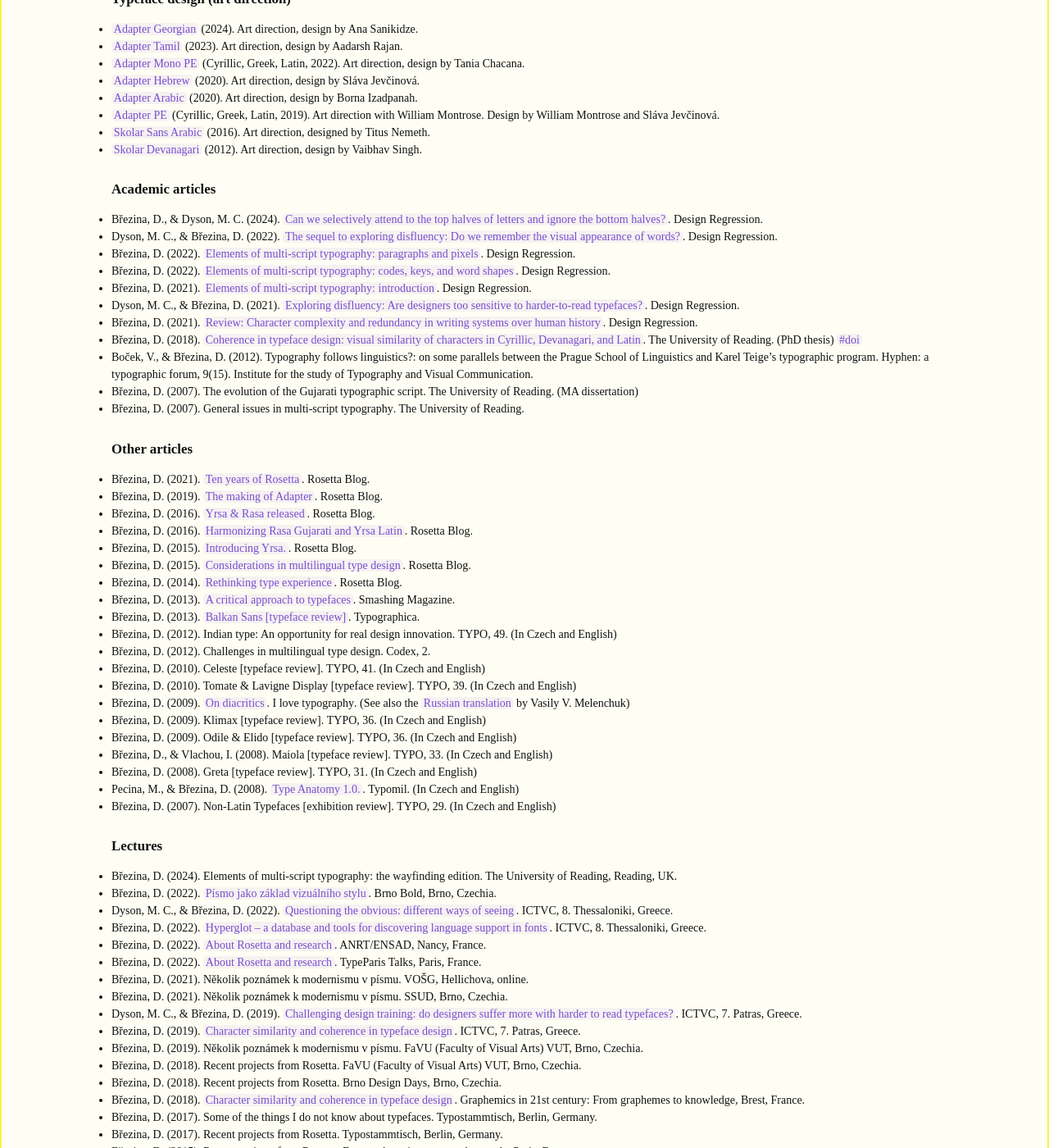
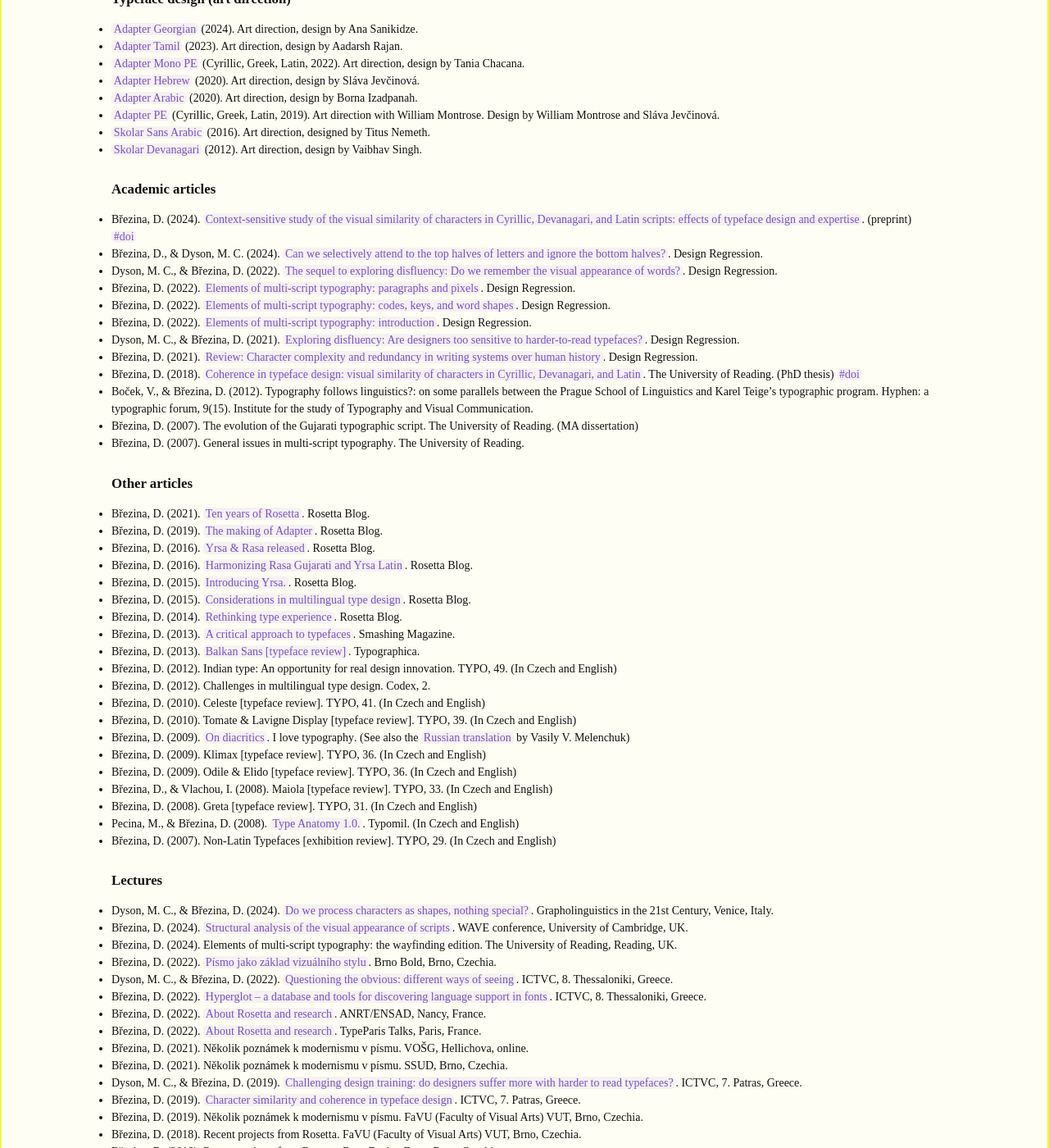
Before and after one commit to MrBrezina/mrbrezina.com, a Jekyll site: the page built from README.md, in a window 1280 px wide and 1400 px high, scrolled down 986 px. Shown: the whole window at 82% size. Built offline with Jekyll 4.4.1, drawn with Linux system fonts in a browser that asks for light colours; some web fonts are replaced; part of the change alters nothing that is shown.

Commit message:
Added new publications

```diff
--- a/_data/data.yaml
+++ b/_data/data.yaml
@@ -3,54 +3,61 @@ categories:
   items:
   - authors:
     - Březina, David
+    title: "Context-sensitive study of the visual similarity of characters in Cyrillic, Devanagari, and Latin scripts: effects of typeface design and expertise"
+    date: 18. 10. 2024
+    note: preprint
+    url: https://doi.org/10.31234/osf.io/cfgdp
+    doi: https://doi.org/10.31234/osf.io/cfgdp
+  - authors:
+    - Březina, David
     - Dyson, Mary C.
     title: "Can we selectively attend to the top halves of letters and ignore the bottom halves?"
     publication: Design Regression
-    date: 2024-01-01
+    date: 17. 1. 2024
     url: https://designregression.com/article/can-we-selectively-attend-to-the-top-halves-of-letters-and-ignore-the-bottom-halves
   - authors:
     - Dyson, Mary C.
     - Březina, David
     title: "The sequel to exploring disfluency: Do we remember the visual appearance of words?"
     publication: Design Regression
-    date: 2022-01-01
+    date: 26. 4. 2022
     url: https://designregression.com/research/the-sequel-to-exploring-disfluency-do-we-remember-the-visual-appearance-of-words
   - authors:
     - Březina, David
     title: "Elements of multi-script typography: paragraphs and pixels"
     publication: Design Regression
-    date: 2022-01-01
+    date: 1. 1. 2022
     url: https://designregression.com/essay/elements-of-multi-script-typography-chapter-3
   - authors:
     - Březina, David
     title: "Elements of multi-script typography: codes, keys, and word shapes"
     publication: Design Regression
-    date: 2022-01-01
+    date: 28. 3. 2022
     url: https://designregression.com/essay/elements-of-multi-script-typography-chapter-2
   - authors:
     - Březina, David
     title: "Elements of multi-script typography: introduction"
     publication: Design Regression
-    date: 2021-01-01
+    date: 21. 3. 2022
     url: https://designregression.com/essay/elements-of-multi-script-typography-introduction
   - authors:
     - Dyson, Mary C.
     - Březina, David
     title: "Exploring disfluency: Are designers too sensitive to harder-to-read typefaces?"
     publication: Design Regression
-    date: 2021-01-01
+    date: 18. 5. 2021
     url: https://designregression.com/research/exploring-disfluency-are-designers-too-sensitive-to-harder-to-read-typefaces
   - authors:
     - Březina, David
     title: "Review: Character complexity and redundancy in writing systems over human history"
     publication: Design Regression
-    date: 2021-01-01
+    date: 18. 5. 2021
     url: https://designregression.com/review/character-complexity-and-redundancy-in-writing-systems-over-human-history
   - authors:
     - Březina, David
     title: "Coherence in typeface design: visual similarity of characters in Cyrillic, Devanagari, and Latin"
     publisher: The University of Reading
-    date: 2018-01-01
+    date: 1. 1. 2018
     note: PhD thesis
     url: https://centaur.reading.ac.uk/85141/
     doi: https://doi.org/10.48683/1926.00085141
@@ -62,18 +69,18 @@ categories:
     volume: 9
     issue: 15
     publisher: Institute for the study of Typography and Visual Communication
-    date: 2012-01-01
+    date: 1. 1. 2012
   - authors:
     - Březina, David
     title: The evolution of the Gujarati typographic script
     publisher: The University of Reading
-    date: 2007-01-01
+    date: 1. 1. 2007
     note: MA dissertation
   - authors:
     - Březina, David
     title: General issues in multi-script typography
     publisher: The University of Reading
-    date: 2007-01-01
+    date: 1. 1. 2007
 
 - name: Other articles
   items:
@@ -81,61 +88,61 @@ categories:
     - Březina, David
     title: Ten years of Rosetta
     publication: Rosetta Blog
-    date: 2021-01-01
+    date: 1. 1. 2021
     url: https://www.rosettatype.com/blog/2021/01/11/Ten-years-of-Rosetta
   - authors:
     - Březina, David
     title: The making of Adapter
     publication: Rosetta Blog
-    date: 2019-01-01
+    date: 1. 1. 2019
     url: https://www.rosettatype.com/blog/2019/05/21/The-making-of-Adapter
   - authors:
     - Březina, David
     title: Yrsa & Rasa released
     publication: Rosetta Blog
-    date: 2016-01-01
+    date: 1. 1. 2016
     url: https://www.rosettatype.com/blog/2016/03/16/Yrsa-Rasa-released
   - authors:
     - Březina, David
     title: Harmonizing Rasa Gujarati and Yrsa Latin
     publication: Rosetta Blog
-    date: 2016-01-01
+    date: 1. 1. 2016
     url: https://www.rosettatype.com/blog/2016/01/20/Harmonizing-Rasa-Gujarati-and-Yrsa-Latin
   - authors:
     - Březina, David
     title: Introducing Yrsa.
     publication: Rosetta Blog
-    date: 2015-01-01
+    date: 1. 1. 2015
     url: https://www.rosettatype.com/blog/2015/09/01/Introducing-Yrsa
   - authors:
     - Březina, David
     title: Considerations in multilingual type design
     publication: Rosetta Blog
-    date: 2015-01-01
+    date: 1. 1. 2015
     url: https://www.rosettatype.com/blog/2015/02/16/Considerations-in-multilingual-type-design
   - authors:
     - Březina, David
     title: Rethinking type experience
     url: https://www.rosettatype.com/blog/2014/07/01/Rethinking-type-experience
     publication: Rosetta Blog
-    date: 2014-01-01
+    date: 1. 1. 2014
   - authors:
     - Březina, David
     title: A critical approach to typefaces
     publication: Smashing Magazine
-    date: 2013-01-01
+    date: 1. 1. 2013
     url: http://www.smashingmagazine.com/2013/02/12/a-critical-approach-to-typefaces/
   - authors:
     - Březina, David
     title: Balkan Sans [typeface review]
     publication: Typographica
-    date: 2013-01-01
+    date: 1. 1. 2013
     url: https://typographica.org/typeface-reviews/balkan-sans/
   # - authors:
   #   - Březina, David
   #   title: TYPO
   #   volume: 49
-  #   date: 2012-01-01
+  #   date: 1. 1. 2012
   #   url: http://www.typo.cz/en/magazine/?cislo=49
   #   note: Guest editor
   - authors:
@@ -143,34 +150,34 @@ categories:
     title: "Indian type: An opportunity for real design innovation"
     publication: TYPO
     volume: 49
-    date: 2012-01-01
+    date: 1. 1. 2012
     note: In Czech and English
   - authors:
     - Březina, David
     title: Challenges in multilingual type design
     publication: Codex
     volume: 2
-    date: 2012-01-01
+    date: 1. 1. 2012
   - authors:
     - Březina, David
     title: Celeste [typeface review]
     publication: TYPO
     volume: 41
-    date: 2010-01-01
+    date: 1. 1. 2010
     note: In Czech and English
   - authors:
     - Březina, David
     title: Tomate & Lavigne Display [typeface review]
     publication: TYPO
     volume: 39
-    date: 2010-01-01
+    date: 1. 1. 2010
     note: In Czech and English
   - authors:
     - Březina, David
     title: On diacritics
     publication: I love typography
     editor: John Boardley
-    date: 2009-01-01
+    date: 1. 1. 2009
     url: http://ilovetypography.com/2009/01/24/on-diacritics/
     note: See also the <a href="http://habrahabr.ru/blogs/typography/52258/">Russian translation</a> by Vasily V. Melenchuk
   - authors:
@@ -178,14 +185,14 @@ categories:
     title: Klimax [typeface review]
     publication: TYPO
     volume: 36
-    date: 2009-01-01
+    date: 1. 1. 2009
     note: In Czech and English
   - authors:
     - Březina, David
     title: Odile & Elido [typeface review]
     publication: TYPO
     volume: 36
-    date: 2009-01-01
+    date: 1. 1. 2009
     note: In Czech and English
   - authors:
     - Březina, David
@@ -193,21 +200,21 @@ categories:
     title: Maiola [typeface review]
     publication: TYPO
     volume: 33
-    date: 2008-01-01
+    date: 1. 1. 2008
     note: In Czech and English
   - authors:
     - Březina, David
     title: Greta [typeface review]
     publication: TYPO
     volume: 31
-    date: 2008-01-01
+    date: 1. 1. 2008
     note: In Czech and English
   - authors:
     - Pecina, Martin
     - Březina, David
     title: Type Anatomy 1.0.
     publication: Typomil
-    date: 2008-01-01
+    date: 1. 1. 2008
     url: http://typomil.com/anatomy/
     note: In Czech and English
   - authors:
@@ -215,23 +222,38 @@ categories:
     title: Non-Latin Typefaces [exhibition review]
     publication: TYPO
     volume: 29
-    date: 2007-01-01
+    date: 1. 1. 2007
     note: In Czech and English
 
 - name: Lectures
   items:
   - authors:
+    - Dyson, Mary C.
+    - Březina, David
+    title: "Do we process characters as shapes, nothing special?"
+    publisher: Grapholinguistics in the 21st Century
+    date: 25. 10. 2024
+    location: Venice, Italy
+    url: https://grafematik2024.sciencesconf.org
+  - authors:
+    - Březina, David
+    title: Structural analysis of the visual appearance of scripts
+    publisher: WAVE conference
+    date: 20. 9. 2024
+    location: University of Cambridge, UK
+    url: https://viewsproject.wordpress.com/writing-as-visual-experience/
+  - authors:
     - Březina, David
     title: "Elements of multi-script typography: the wayfinding edition"
     publisher: The University of Reading
     location: Reading, UK
-    date: 2024-01-01
+    date: 1. 1. 2024
   - authors:
     - Březina, David
     title: Písmo jako základ vizuálního stylu
     publisher: Brno Bold
     location: Brno, Czechia
-    date: 2022-01-01
+    date: 1. 1. 2022
     url: https://brnobold.cz/program
   - authors:
     - Dyson, Mary C.
@@ -240,7 +262,7 @@ categories:
     publication: ICTVC
     volume: 8
     location: Thessaloniki, Greece
-    date: 2022-01-01
+    date: 1. 1. 2022
     url: https://ictvc.org/2022/en/
   - authors:
     - Březina, David
@@ -248,34 +270,34 @@ categories:
     publication: ICTVC
     volume: 8
     location: Thessaloniki, Greece
-    date: 2022-01-01
+    date: 1. 1. 2022
     url: https://ictvc.org/2022/en/
   - authors:
     - Březina, David
     title: About Rosetta and research
     publisher: ANRT/ENSAD
     location: Nancy, France
-    date: 2022-01-01
+    date: 1. 1. 2022
     url: https://anrt-nancy.fr/anrt-22/en
   - authors:
     - Březina, David
     title: About Rosetta and research
     publisher: TypeParis Talks
     location: Paris, France
-    date: 2022-01-01
+    date: 1. 1. 2022
     url: https://typeparis.com/events/david-brezina
   - authors:
     - Březina, David
     title: Několik poznámek k modernismu v písmu
     publisher: VOŠG, Hellichova
     location: online
-    date: 2021-01-01
+    date: 1. 1. 2021
   - authors:
     - Březina, David
     title: Několik poznámek k modernismu v písmu
     publisher: SSUD
     location: Brno, Czechia
-    date: 2021-01-01
+    date: 1. 1. 2021
   - authors:
     - Dyson, Mary C.
     - Březina, David
@@ -283,7 +305,7 @@ categories:
     publication: ICTVC
     volume: 7
     location: Patras, Greece
-    date: 2019-01-01
+    date: 1. 1. 2019
     url: https://ictvc.org/2019/en/
   - authors:
     - Březina, David
@@ -291,139 +313,139 @@ categories:
     publication: ICTVC
     volume: 7
     location: Patras, Greece
-    date: 2019-01-01
+    date: 1. 1. 2019
     url: https://ictvc.org/2019/en/
   - authors:
     - Březina, David
     title: Několik poznámek k modernismu v písmu
     publisher: FaVU (Faculty of Visual Arts) VUT
     location: Brno, Czechia
-    date: 2019-01-01
+    date: 1. 1. 2019
   - authors:
     - Březina, David
     title: Recent projects from Rosetta
     publisher: FaVU (Faculty of Visual Arts) VUT
     location: Brno, Czechia
-    date: 2018-01-01
+    date: 1. 1. 2018
   - authors:
     - Březina, David
     title: Recent projects from Rosetta
     publisher: Brno Design Days
     location: Brno, Czechia
-    date: 2018-01-01
+    date: 1. 1. 2018
   - authors:
     - Březina, David
     title: Character similarity and coherence in typeface design
     publisher: "Graphemics in 21st century: From graphemes to knowledge"
     location: Brest, France
-    date: 2018-01-01
+    date: 1. 1. 2018
     url: http://conferences.telecom-bretagne.eu/grafematik/
   - authors:
     - Březina, David
     title: Some of the things I do not know about typefaces
     publisher: Typostammtisch
     location: Berlin, Germany
-    date: 2017-01-01
+    date: 1. 1. 2017
   - authors:
     - Březina, David
     title: Recent projects from Rosetta
     publisher: Typostammtisch
     location: Berlin, Germany
-    date: 2017-01-01
+    date: 1. 1. 2017
   - authors:
     - Březina, David
     title: Recent projects from Rosetta
     publisher: Du monde entier au cœur du monde
     location: Paris, France
-    date: 2015-01-01
+    date: 1. 1. 2015
   - authors:
     - Březina, David
     title: "Letters of Rosetta: from Brno to Bern"
     publication: TypEast
     location: Bern, Switzerland
-    date: 2015-01-01
+    date: 1. 1. 2015
   - authors:
     - Březina, David
     title: Challenges in multilingual type design (II)
     publication: ATypI conference
     location: Amsterdam, Netherlands
-    date: 2013-01-01
+    date: 1. 1. 2013
   - authors:
     - Březina, David
     title: Rethinking type experience
     publisher: Smashing conference
     location: Freiburg im Breisgau, Germany
-    date: 2013-01-01
+    date: 1. 1. 2013
   - authors:
     - Březina, David
     title: Challenges in Indian type design
     publisher: Association of British Scholars
     location: Vadodara, India
-    date: 2012-01-01
+    date: 1. 1. 2012
   - authors:
     - Březina, David
     title: Challenges in multilingual type design
     publication: Typography day
     publisher: IID
     location: Mumbai, India
-    date: 2012-01-01
+    date: 1. 1. 2012
   - authors:
     - Březina, David
     title: Challenges in multilingual type design
     publisher: NID
     location: Ahmedabad, India
-    date: 2012-01-01
+    date: 1. 1. 2012
   - authors:
     - Březina, David
     title: Písmo je na webu to nejdůležitější
     publisher: WebExpo
     location: Prague, Czechia
-    date: 2011-01-01
+    date: 1. 1. 2011
   - authors:
     - Březina, David
     title: Specifying type consistency
     publication: TypoTopo talks
     location: Bratislava, Slovakia
-    date: 2011-01-01
+    date: 1. 1. 2011
   - authors:
     - Březina, David
     title: Specifying type consistency
     publisher: The University of the Arts London
     location: London, UK
-    date: 2012-01-01
+    date: 1. 1. 2012
   - authors:
     - Březina, David
     title: Thinking in typeface design
     publication: ICTVC
     volume: 3
     location: Nicosia, Cyprus
-    date: 2010-01-01
+    date: 1. 1. 2010
     url: http://www.ictvc.org/ictvc2010/
   - authors:
     - Březina, David
     title: General issues in multi-script typography
     publisher: ATypI conference
     location: Saint Petersburg, Russia
-    date: 2010-01-01
+    date: 1. 1. 2010
   - authors:
     - Březina, David
     title: General issues in multi-script typography
     publisher: 4th International ConTeXt Meeting
     location: Brejlov (Prague), Czechia
-    date: 2010-01-01
+    date: 1. 1. 2010
     url: https://meeting.contextgarden.net/2010/
   - authors:
     - Březina, David
     title: On typeface design
     publisher: University of Ostrava
     location: Ostrava, Czechia
-    date: 2010-01-01
+    date: 1. 1. 2010
   - authors:
     - Březina, David
     title: On typeface design
     publisher: Academy of Fine Arts in Poznań
     location: Cieszyn, Poland
-    date: 2010-01-01
+    date: 1. 1. 2010
 
 - name: Workshops
   items:
@@ -432,91 +454,91 @@ categories:
     title: Guest feedback sessions
     publisher: TypeParis Talks
     location: Paris, France
-    date: 2022-01-01
+    date: 1. 1. 2022
   - authors:
     - Březina, David
     title: Návrh logotypu pro neznámý skript
     publisher: Masaryk University
     location: Brno, Czechia
-    date: 2019-01-01
+    date: 1. 1. 2019
   - authors:
     - Březina, David
     title: A brief introduction to Python for data visualisation
     publisher: The University of Reading
     location: Reading, UK
-    date: 2016-01-01
+    date: 1. 1. 2016
   - authors:
     - Březina, David
     title: A brief introduction to Python for type designers
     publisher: The University of Reading
     location: Reading, UK
-    date: 2015-01-01
+    date: 1. 1. 2015
   - authors:
     - Březina, David
     title: Concepts for originality in typeface design
     publisher: The University of Reading
     location: Reading, UK
-    date: 2013-01-01
+    date: 1. 1. 2013
   - authors:
     - Březina, David
     title: Type design workshop focused on webfonts
     publisher: Seznam.cz
     location: Brno, Czechia
-    date: 2012-01-01
+    date: 1. 1. 2012
   - authors:
     - Březina, David
     title: Concepts for originality in type design
     publisher: The University of Reading
     location: Reading, UK
-    date: 2012-01-01
+    date: 1. 1. 2012
   - authors:
     - Březina, David
     title: Type design workshop
     publisher: University of the Arts London
     location: London, UK
-    date: 2012-01-01
+    date: 1. 1. 2012
   - authors:
     - Březina, David
     title: Type design workshops
     publisher: FaVU (Faculty of Visual Arts) VUT
     location: Brno, Czechia
-    date: 2011-01-01
+    date: 1. 1. 2011
   - authors:
     - Březina, David
     title: Type design workflow and running a Type Foundry
     publisher: The University of Reading
     location: Reading, UK
-    date: 2011-01-01
+    date: 1. 1. 2011
   - authors:
     - Březina, David
     title: Type design workshops
     publisher: FaVU (Faculty of Visual Arts) VUT
     location: Brno, Czechia
-    date: 2009-01-01
+    date: 1. 1. 2009
   - authors:
     - Březina, David
     title: O písmu
     publisher: Pellico5 workshops
     location: Brno, Czechia
-    date: 2010-01-01
+    date: 1. 1. 2010
   - authors:
     - Březina, David
     title: Multilingual typography workshop
     publisher: The Academy of Fine Arts in Poznań
     location: Lanckorona, Poland
-    date: 2009-01-01
+    date: 1. 1. 2009
   - authors:
     - Březina, David
     title: Type design process & automation
     publisher: The University of Reading
     location: Reading, UK
-    date: 2009-01-01
+    date: 1. 1. 2009
   - authors:
     - Březina, David
     title: A brief introduction to Python for FontLab
     publisher: Monotype Imaging
     location: Salfords, UK
-    date: 2009-01-01
+    date: 1. 1. 2009
 
 - name: Interviews, profiles, and other appearances
   items:
@@ -524,23 +546,20 @@ categories:
     - Serret, Gina
     title: Q&A David Březina
     publication: TypeParis News
-    exact date: 2022-07-22
-    date: 2022-01-01
+    date: 22. 7. 2022
     url: https://typeparis.com/news/q-a-david-brezina
   - authors:
     - Murphy, Zoë Loring
     title: "How important is harmony when designing multiscript type systems? An interview with David Březina"
     publication: Type 01
-    exact date: 2021-05-18
-    date: 2021-01-01
+    date: 18. 5. 2021
     url: https://type-01.com/how-important-is-harmony-when-designing-multiscript-type-systems-an-interview-with-david-brezina/
   - authors:
     - Michailidis, Saša
     title: "Fenomén: česká typografie včera, dnes a zítra"
     publication: ČT Art
     publisher: Czech TV
-    exact date: 2021-03-09
-    date: 2021-01-01
+    date: 9. 3. 2021
     url: https://www.ceskatelevize.cz/porady/12072033166-artzona/221542151010007/
   - authors:
     - Hartmann, Timm
@@ -548,63 +567,59 @@ categories:
     - Wittner, Ben
     title: "Forget your knowledge: Interview with David Březina of Rosetta Type"
     publication: "Bi-Scriptual: Typography and Graphic Design with Multiple Script Systems"
-    date: 2018-01-01
+    date: 1. 1. 2018
     url: http://www.bi-scriptual.com
   - authors:
     - Pecina, Martin
     title: Nowe Terytoria
     publication: 2+3D
     volume: 52
-    date: 2014-01-01
+    date: 1. 1. 2014
     url: http://www.2plus3d.pl/kwartalnik/52
   - authors:
     - Middendorp, Jan
     title: "Rosetta Type Foundry: Vaibhav Singh, Titus Nemeth, David Březina"
     publication: "Creative Characters: The faces behind the fonts"
     volume: 71
-    date: 2013-01-01
+    date: 1. 1. 2013
     url: https://www.myfonts.com/newsletters/cc/201306.html
   - authors:
     - Stuttard, Jenny
     title: What is multi-script typography all about
     publication: Rosetta Blog
-    date: 2013-01-01
+    date: 1. 1. 2013
     url: https://www.rosettatype.com/blog/2013/02/05/What-is-multiscript-typography
   - authors:
     - Falvey, Christian
     title: Award-winning Czech typographer takes on Gujarati
     publication: Radio Praha
-    exact date: 2012-06-09
-    date: 2012-01-01
+    date: 6. 9. 2012
     url: https://www.radio.cz/en/section/panorama/award-winning-czech-typographer-takes-on-gujarati-1
   - authors:
     - Lutonský, František
     title: Interview for the Czech National News TV
     publication: ČT 24
     publisher: Czech TV
-    exact date: 2012-04-06
-    date: 2012-01-01
+    date: 6. 4. 2012
     url: https://www.ceskatelevize.cz/ivysilani/10101491767-studio-ct24/212411058060406/
   - authors:
     - Pathak, Bharat
     title: This Czech is a Gujarati ‘type’
     publication: Times of India
-    exact date: 2012-03-28
-    date: 2012-01-01
+    date: 28. 3. 2012
     url: http://timesofindia.indiatimes.com/city/vadodara/This-Czech-is-a-Gujarati-type/articleshow/12435467.cms
   - authors:
     - Stocks, Elliot Jay
     title: David Březina
     publication: 8 Faces
     volume: 4
-    date: 2011-01-01
+    date: 1. 1. 2011
     url: http://www.8faces.com
   - authors:
     - Fojtů, Martina
     title: "Březina: Vytvářet písma je jako mluvit různými hlasy"
     publication: Magazine of the Masaryk University
-    exact date: 2011-04-01
-    date: 2011-01-01
+    date: 1. 4. 2011
     url: https://www.em.muni.cz/absolventi/2145-brezina-vytvaret-pisma-je-jako-mluvit-ruznymi-hlasy
 
 - name: Design awards
@@ -614,67 +629,67 @@ categories:
     - Březina, David
     title: Award for Adapter PE
     publisher: Modern Cyrillic
-    date: 2019-01-01
+    date: 1. 1. 2019
   - authors:
     - Březina, David
     - Jevčinová, Sláva
     - Saraiva, Rafael
     title: Silver award for Skolar Sans Latin
     publisher: European Design Awards
-    date: 2015-01-01
+    date: 1. 1. 2015
   - authors:
     - Březina, David
     title: 2nd prize (Indic category) for Skolar Gujarati
     publisher: Granshan
-    date: 2013-01-01
+    date: 1. 1. 2013
   - authors:
     - Březina, David
     title: 1st prize (Cyrillic category) for Skolar Cyrillic
     publisher: Granshan
-    date: 2009-01-01
+    date: 1. 1. 2009
   - authors:
     - Březina, David
     title: Special diploma for Skolar Cyrillic
     publisher: Modern Cyrillic
-    date: 2009-01-01
+    date: 1. 1. 2009
   - authors:
     - Březina, David
     title: Silver for Skolar & Surat (Skolar Gujarati)
     publisher: European Design Awards
-    date: 2008-01-01
+    date: 1. 1. 2008
 
 - name: Exhibitions
   items:
   - title: Granshan exhibition (ATypI Warszaw)
-    date: 2016-01-01
+    date: 1. 1. 2016
     location: Warszaw, Poland
   - title: Granshan exhibition
-    date: 2013-01-01
+    date: 1. 1. 2013
     location: Bangkok, Thailand
   - title: 24th International Biennial of Graphic design in Brno
-    date: 2012-01-01
+    date: 1. 1. 2012
     location: Brno, Czechia
   - title: 23rd International Biennial of Graphic design in Brno
-    date: 2010-01-01
+    date: 1. 1. 2010
     location: Brno, Czechia
   - title: 22nd International Biennial of Graphic design in Brno
-    date: 2008-01-01
+    date: 1. 1. 2008
     location: Brno, Czechia
   - title: 21st International Biennial of Graphic design in Brno
-    date: 2006-01-01
+    date: 1. 1. 2006
     location: Brno, Czechia
   - title: Collective type design exhibition at Klingspor-Museum Offenbach
-    date: 2010-01-01
+    date: 1. 1. 2010
     location: Offenbach, Germany
   - title: Modern Cyrillic exhibition (ATypI Mexico City)
-    date: 2009-01-01
+    date: 1. 1. 2009
     location: Mexico City, Mexico
   - title: TypeTogether collective exhibition
     location: Poznań, Poland
-    date: 2011-01-01
+    date: 1. 1. 2011
   - title: TypeTogether collective exhibition
     location: Cieszyn, Poland
-    date: 2010-01-01
+    date: 1. 1. 2010
   - title: TypeTogether collective exhibition
     location: Rosario, Argentina
-    date: 2008-01-01
+    date: 1. 1. 2008
```
